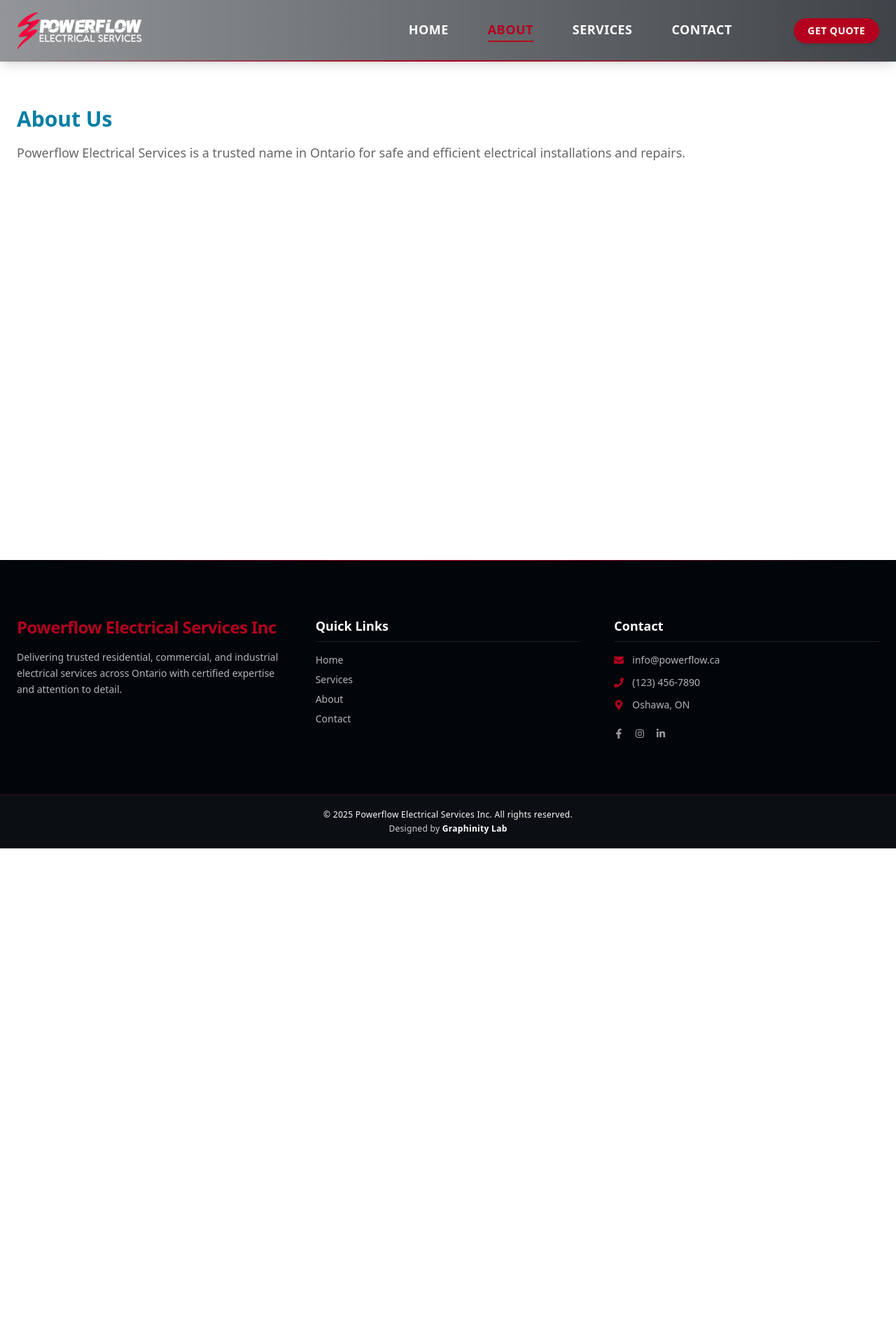
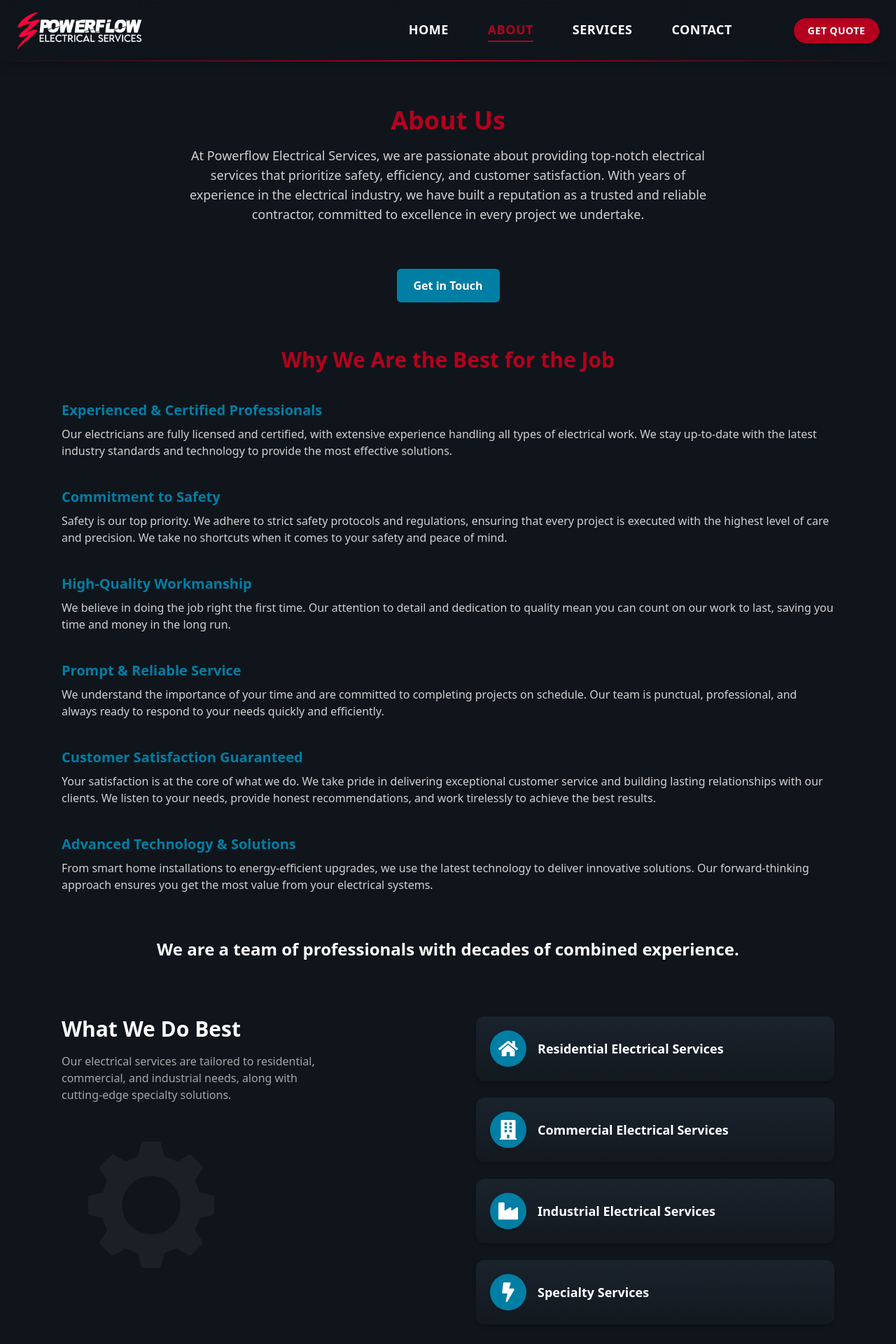
Before and after one commit to GraphinityLab/pfes, a React (Vite) app: page /about in a window 1280 px wide. Shown: the top 1920 px of the page at 70% size. Before the commit the page ends 1212 px from the top, so only its background shows below. Built offline with nearby package versions, Linux system fonts and the light colour scheme.

Commit message:
About Us

```diff
--- a/src/index.css
+++ b/src/index.css
@@ -1 +1,36 @@
 @import "tailwindcss";
+/* Spinning animation */
+@keyframes spin {
+  0% {
+    transform: rotate(0deg);
+  }
+  100% {
+    transform: rotate(360deg);
+  }
+}
+
+/* Wrapper to group service items + gear */
+.service-hover-wrapper {
+  position: relative;
+}
+
+/* Default gear style */
+.gear-spin {
+  transition: transform 0.5s ease;
+}
+
+/* When any service is hovered, spin the gear */
+.service-hover-wrapper:hover .gear-spin {
+  animation: spin 2s linear infinite;
+}
+
+/* Individual service item */
+.service-item {
+  transition: transform 0.3s ease, box-shadow 0.3s ease;
+}
+
+/* Hover effect for service */
+.service-item:hover {
+  transform: scale(1.03);
+  box-shadow: 0 0 8px rgba(1, 126, 164, 0.4); /* soft glow */
+}
--- a/src/pages/About.jsx
+++ b/src/pages/About.jsx
@@ -1,11 +1,130 @@
+import {
+  FaBolt,
+  FaBuilding,
+  FaHome,
+  FaIndustry,
+} from 'react-icons/fa';
+
 const About = () => {
+  const services = [
+    { title: "Residential Electrical Services", icon: <FaHome size={28} /> },
+    { title: "Commercial Electrical Services", icon: <FaBuilding size={28} /> },
+    { title: "Industrial Electrical Services", icon: <FaIndustry size={28} /> },
+    { title: "Specialty Services", icon: <FaBolt size={28} /> },
+  ];
+
   return (
-    <div className="flex flex-col min-h-screen pt-[72px]">
-      <main className="flex-grow px-6 py-20 bg-white text-[#666666]">
-        <h1 className="text-3xl font-bold text-[#017ea4] mb-4">About Us</h1>
-        <p className="text-lg">
-          Powerflow Electrical Services is a trusted name in Ontario for safe and efficient electrical installations and repairs.
-        </p>
+    <div className="flex flex-col min-h-screen pt-[72px] bg-[#0F151B] text-[#d0d0d0]">
+      <main className="flex-grow px-6 py-20 max-w-6xl mx-auto">
+        {/* About Us Header */}
+        <section className="mb-16 text-center">
+          <h1 className="text-4xl font-bold text-[#B3001E] mb-4">About Us</h1>
+          <p className="text-lg text-[#d0d0d0] max-w-3xl mx-auto">
+            At Powerflow Electrical Services, we are passionate about providing
+            top-notch electrical services that prioritize safety, efficiency,
+            and customer satisfaction. With years of experience in the
+            electrical industry, we have built a reputation as a trusted and
+            reliable contractor, committed to excellence in every project we
+            undertake.
+          </p>
+        </section>
+
+        {/* Get in Touch CTA */}
+        <section className="mb-16 text-center">
+          <button className="bg-[#017ea4] text-white px-6 py-3 rounded-md font-semibold hover:bg-[#B3001E] transition">
+            Get in Touch
+          </button>
+        </section>
+
+        {/* Why We Are the Best */}
+        <section className="mb-16">
+          <h2 className="text-3xl font-semibold text-[#B3001E] mb-10 text-center">
+            Why We Are the Best for the Job
+          </h2>
+          <div className="space-y-10">
+            {[
+              {
+                title: "Experienced & Certified Professionals",
+                desc: "Our electricians are fully licensed and certified, with extensive experience handling all types of electrical work. We stay up-to-date with the latest industry standards and technology to provide the most effective solutions.",
+              },
+              {
+                title: "Commitment to Safety",
+                desc: "Safety is our top priority. We adhere to strict safety protocols and regulations, ensuring that every project is executed with the highest level of care and precision. We take no shortcuts when it comes to your safety and peace of mind.",
+              },
+              {
+                title: "High-Quality Workmanship",
+                desc: "We believe in doing the job right the first time. Our attention to detail and dedication to quality mean you can count on our work to last, saving you time and money in the long run.",
+              },
+              {
+                title: "Prompt & Reliable Service",
+                desc: "We understand the importance of your time and are committed to completing projects on schedule. Our team is punctual, professional, and always ready to respond to your needs quickly and efficiently.",
+              },
+              {
+                title: "Customer Satisfaction Guaranteed",
+                desc: "Your satisfaction is at the core of what we do. We take pride in delivering exceptional customer service and building lasting relationships with our clients. We listen to your needs, provide honest recommendations, and work tirelessly to achieve the best results.",
+              },
+              {
+                title: "Advanced Technology & Solutions",
+                desc: "From smart home installations to energy-efficient upgrades, we use the latest technology to deliver innovative solutions. Our forward-thinking approach ensures you get the most value from your electrical systems.",
+              },
+            ].map((item, idx) => (
+              <div key={idx}>
+                <h3 className="text-xl font-bold text-[#017ea4] mb-2">
+                  {item.title}
+                </h3>
+                <p className="text-[#d0d0d0]">{item.desc}</p>
+              </div>
+            ))}
+          </div>
+        </section>
+
+        {/* Team Statement */}
+        <section className="mb-20 text-center">
+          <h3 className="text-2xl font-semibold text-white mb-4">
+            We are a team of professionals with decades of combined experience.
+          </h3>
+        </section>
+
+        {/* Services with Gear Background on Left */}
+        <section className="mt-20">
+          <div className="service-hover-wrapper flex flex-col md:flex-row gap-10 items-start">
+            {/* Left Column */}
+            <div className="md:w-1/2 relative">
+              <h2 className="text-3xl font-semibold text-white mb-4">
+                What We Do Best
+              </h2>
+              <p className="text-[#a5a5a5] text-base max-w-sm relative z-10">
+                Our electrical services are tailored to residential, commercial,
+                and industrial needs, along with cutting-edge specialty
+                solutions.
+              </p>
+
+              {/* Gear Image */}
+              <img
+                src="/gear.png"
+                alt="Gear"
+                className="gear-spin w-44 md:w-60 opacity-5 mt-6 ml-2 select-none pointer-events-none"
+              />
+            </div>
+
+            {/* Right Column: Service Cards */}
+            <div className="flex-1 space-y-6 w-full">
+              {services.map((service, idx) => (
+                <div
+                  key={idx}
+                  className="service-item flex items-center gap-4 bg-gradient-to-b from-[#1a222c] to-[#121920] rounded-xl p-5 shadow-md"
+                >
+                  <div className="bg-[#017ea4] p-3 rounded-full text-white shadow-md">
+                    {service.icon}
+                  </div>
+                  <h4 className="text-lg font-semibold text-white">
+                    {service.title}
+                  </h4>
+                </div>
+              ))}
+            </div>
+          </div>
+        </section>
       </main>
     </div>
   );
```
Also changed, not shown: src/pages/Home.jsx (+5 -5 lines), public/gear.png (added).
